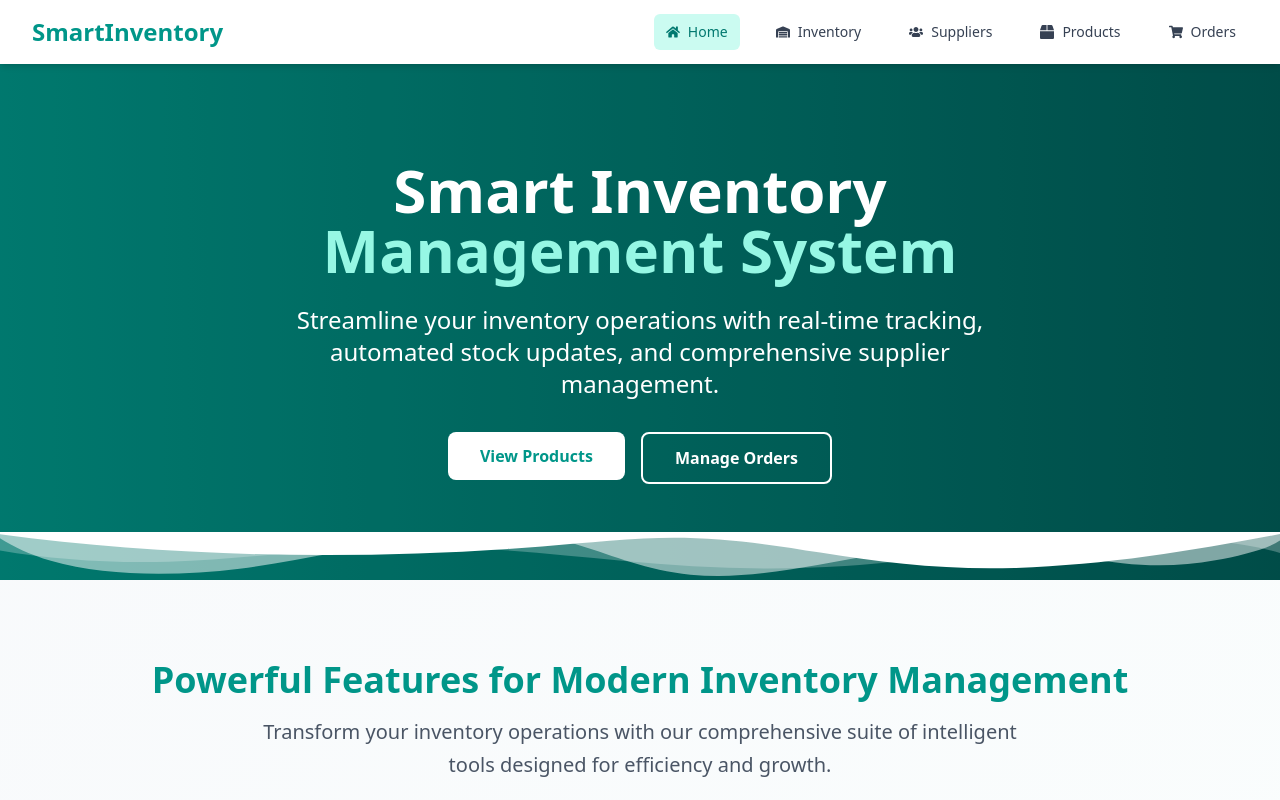
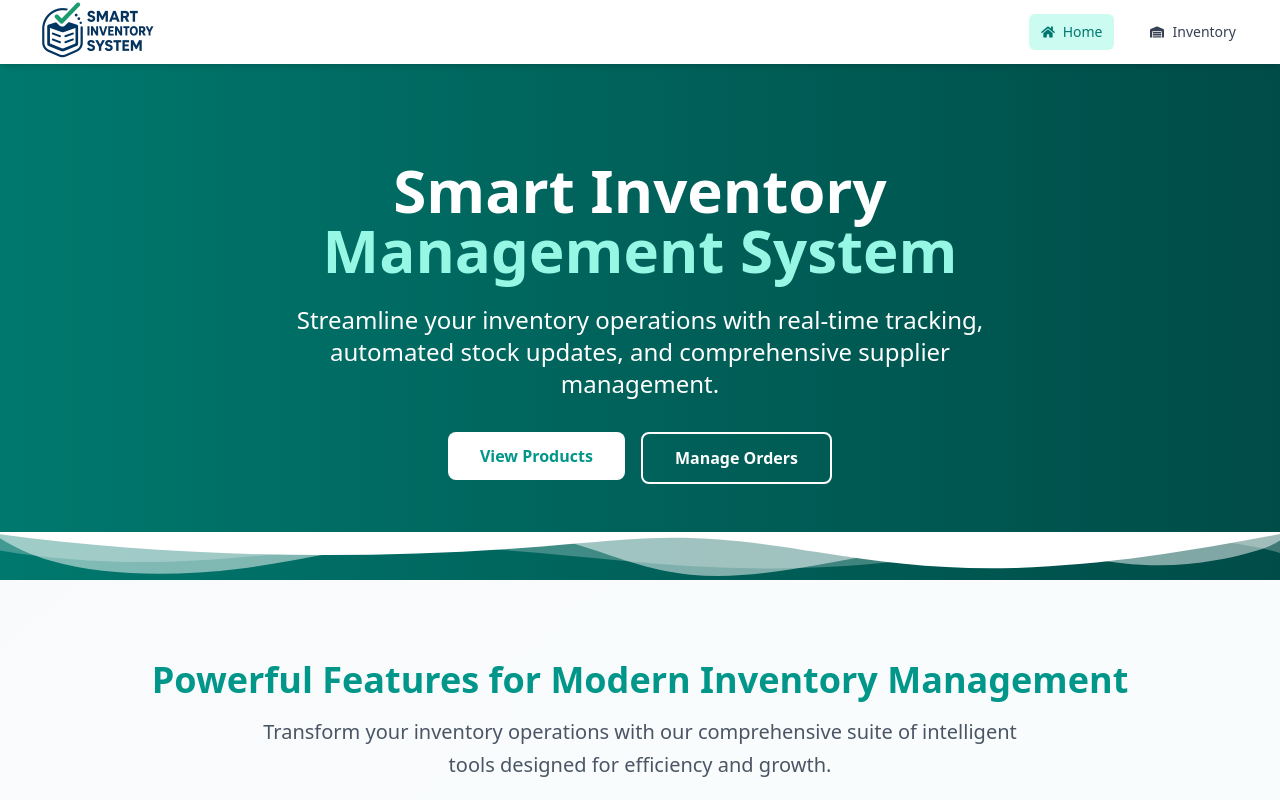
Before and after one commit to Akashmed/Smart-Inventory-And-Supply-Chain-Management-System, a React (Vite) app in the folder smart-inventory/: page / in a window 1280 px wide. Shown: the top 800 px of the page. Built offline with nearby package versions, Linux system fonts and the light colour scheme.

Commit message:
logo added and footer fixed

```diff
--- a/smart-inventory/index.html
+++ b/smart-inventory/index.html
@@ -2,7 +2,7 @@
 <html lang="en">
   <head>
     <meta charset="UTF-8" />
-    <link rel="icon" type="image/svg+xml" href="/vite.svg" />
+    <link rel="icon" type="image/svg+xml" href="/src/assets/logo.png" />
     <meta name="viewport" content="width=device-width, initial-scale=1.0" />
     <title>Smart Inventory</title>
   </head>
--- a/smart-inventory/src/Pages/Home/Banner/Banner.jsx
+++ b/smart-inventory/src/Pages/Home/Banner/Banner.jsx
@@ -16,12 +16,16 @@ const Banner = () => {
             supplier management.
           </p>
           <div className="flex flex-col sm:flex-row gap-4 justify-center">
-           <Link to="/products">
+           <Link
+          //  to="/products"
+           >
             <button className="bg-white text-teal-600 px-8 py-3 rounded-lg font-semibold hover:bg-gray-100 transition duration-300">
               View Products
             </button>
            </Link>
-            <Link to="/orders">
+            <Link
+            // to="/orders"
+            >
             <button className="border-2 border-white text-white px-8 py-3 rounded-lg font-semibold hover:bg-white hover:text-teal-600 transition duration-300">
               Manage Orders
             </button>
--- a/smart-inventory/src/Pages/Inventory/Inventory.jsx
+++ b/smart-inventory/src/Pages/Inventory/Inventory.jsx
@@ -25,12 +25,12 @@ const Inventory = () => {
         <h1 className="text-3xl font-extrabold bg-gradient-to-r from-teal-500 to-teal-700 bg-clip-text text-transparent drop-shadow-sm">
           Inventory Management
         </h1>
-        <button className="flex items-center px-5 py-2.5 rounded-xl text-white font-medium shadow-lg
+        {/* <button className="flex items-center px-5 py-2.5 rounded-xl text-white font-medium shadow-lg
           bg-gradient-to-r from-teal-500 to-teal-700 hover:from-teal-600 hover:to-teal-800
           transition transform hover:scale-105">
           <FaPlus className="mr-2 h-4 w-4" />
           Add Inventory Log
-        </button>
+        </button> */}
       </div>
 
       <div className="border-b border-gray-200">
--- a/smart-inventory/src/Pages/Shared/Navbar/Navbar.jsx
+++ b/smart-inventory/src/Pages/Shared/Navbar/Navbar.jsx
@@ -6,22 +6,32 @@ import {
   FaShoppingCart,
   FaWarehouse,
 } from "react-icons/fa";
+import logo from "../../../assets/logo.png";
 
 const Navbar = () => {
   const navItems = [
     { name: "Home", path: "/", icon: <FaHome /> },
     { name: "Inventory", path: "/inventory", icon: <FaWarehouse /> },
-    { name: "Suppliers", path: "/suppliers", icon: <FaUsers /> },
-    { name: "Products", path: "/products", icon: <FaBox /> },
-    { name: "Orders", path: "/orders", icon: <FaShoppingCart /> },
+    // { name: "Suppliers", path: "/suppliers", icon: <FaUsers /> },
+    // { name: "Products", path: "/products", icon: <FaBox /> },
+    // { name: "Orders", path: "/orders", icon: <FaShoppingCart /> },
   ];
+
+
+  const handleLogoClick = () => {
+    window.scrollTo({ top: 0, behavior: "smooth" });
+  };
 
   return (
     <nav className="bg-white shadow-md sticky top-0 z-50">
       <div className="max-w-7xl mx-auto px-4 sm:px-6 lg:px-8">
         <div className="flex justify-between items-center h-16">
-          <Link to="/" className="text-2xl font-bold text-teal-600">
-            SmartInventory
+          <Link to="/" onClick={handleLogoClick} className="text-2xl font-bold text-teal-600">
+            <img
+              src={logo}
+              alt="Smart Inventory System"
+              className="h-32 w-auto object-contain"
+            />
           </Link>
           <div className="hidden md:flex space-x-6">
             {navItems.map((item) => (
```
Also changed, not shown: smart-inventory/src/assets/logo.png (added).
